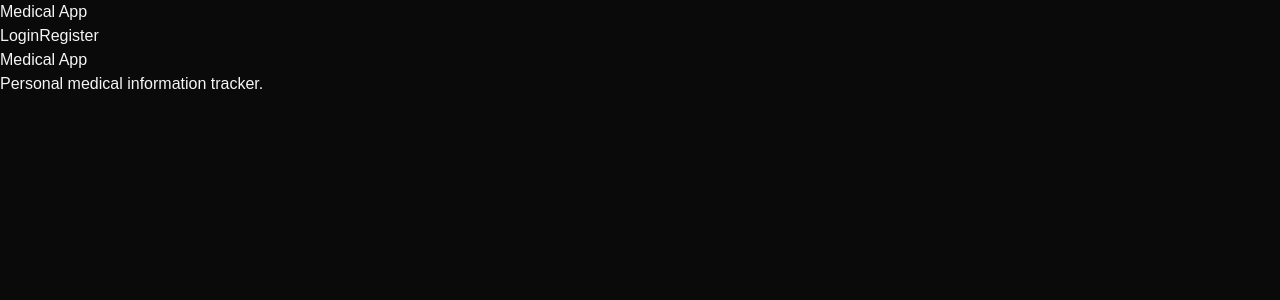
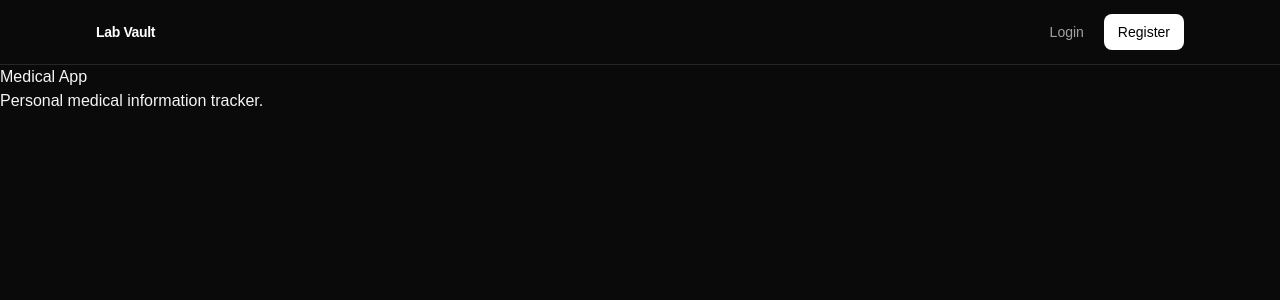
Before and after one commit to rtallarr/LabVault, a Next.js app: page / in a window 1280 px wide. Shown: the top 300 px of the page. Built offline with nearby package versions, Linux system fonts and the light colour scheme; no server answers.

Commit message:
fix: move navbar to layout and check user in component

```diff
--- a/app/components/navbar.tsx
+++ b/app/components/navbar.tsx
@@ -2,11 +2,13 @@ import Link from "next/link";
 import { redirect } from "next/navigation";
 import { createClient } from "@/lib/supabase/server";
 
-type NavbarProps = {
-  email?: string;
-};
+export async function Navbar() {
+  const supabase = await createClient();
 
-export function Navbar({ email }: NavbarProps) {
+  const {
+    data: { user },
+  } = await supabase.auth.getUser();
+
   const logout = async () => {
     "use server";
 
@@ -17,25 +19,50 @@ export function Navbar({ email }: NavbarProps) {
   };
 
   return (
-    <nav>
-      <Link href="/">Medical App</Link>
+    <header className="border-b border-neutral-800 bg-neutral-950">
+      <nav className="mx-auto flex h-16 w-full max-w-6xl items-center justify-between px-8">
+        <Link
+          href="/"
+          className="text-sm font-semibold tracking-tight text-white transition hover:text-neutral-300"
+        >
+          Lab Vault
+        </Link>
 
-      <div>
-        {email ? (
+        <div className="flex items-center gap-5">
+          {user ? (
             <>
-            <span>{email}</span>
+              <span className="hidden text-sm text-neutral-500 sm:block">
+                {user.email}
+              </span>
 
               <form action={logout}>
-              <button type="submit">Logout</button>
+                <button
+                  type="submit"
+                  className="text-sm font-medium text-neutral-400 transition hover:text-white"
+                >
+                  Logout
+                </button>
               </form>
             </>
           ) : (
             <>
-            <Link href="/login">Login</Link>
-            <Link href="/register">Register</Link>
+              <Link
+                href="/login"
+                className="text-sm font-medium text-neutral-400 transition hover:text-white"
+              >
+                Login
+              </Link>
+
+              <Link
+                href="/register"
+                className="rounded-lg bg-white px-3.5 py-2 text-sm font-medium text-black transition hover:bg-neutral-200"
+              >
+                Register
+              </Link>
             </>
           )}
         </div>
       </nav>
+    </header>
   );
 }
--- a/app/layout.tsx
+++ b/app/layout.tsx
@@ -1,6 +1,7 @@
 import type { Metadata } from "next";
 import { Geist, Geist_Mono } from "next/font/google";
 import "./globals.css";
+import { Navbar } from "./components/navbar";
 
 const geistSans = Geist({
   variable: "--font-geist-sans",
@@ -13,8 +14,8 @@ const geistMono = Geist_Mono({
 });
 
 export const metadata: Metadata = {
-  title: "Create Next App",
-  description: "Generated by create next app",
+  title: "Lab Vault",
+  description: "Track and manage your medical data",
 };
 
 export default function RootLayout({ children }: LayoutProps<"/">) {
@@ -23,7 +24,10 @@ export default function RootLayout({ children }: LayoutProps<"/">) {
       lang="en"
       className={`${geistSans.variable} ${geistMono.variable} h-full antialiased`}
     >
-      <body className="min-h-full flex flex-col">{children}</body>
+      <body className="min-h-full flex flex-col">
+        <Navbar />
+        {children}
+      </body>
     </html>
   );
 }
--- a/app/page.tsx
+++ b/app/page.tsx
@@ -1,5 +1,4 @@
 import { createClient } from "@/lib/supabase/server";
-import { Navbar } from "@/app/components/navbar";
 
 export default async function Home() {
   const supabase = await createClient();
@@ -10,8 +9,6 @@ export default async function Home() {
 
   return (
     <>
-      <Navbar email={user?.email} />
-
       <main>
         <h1>Medical App</h1>
 
```
Lines whose indentation alone changed are shown as unchanged.
